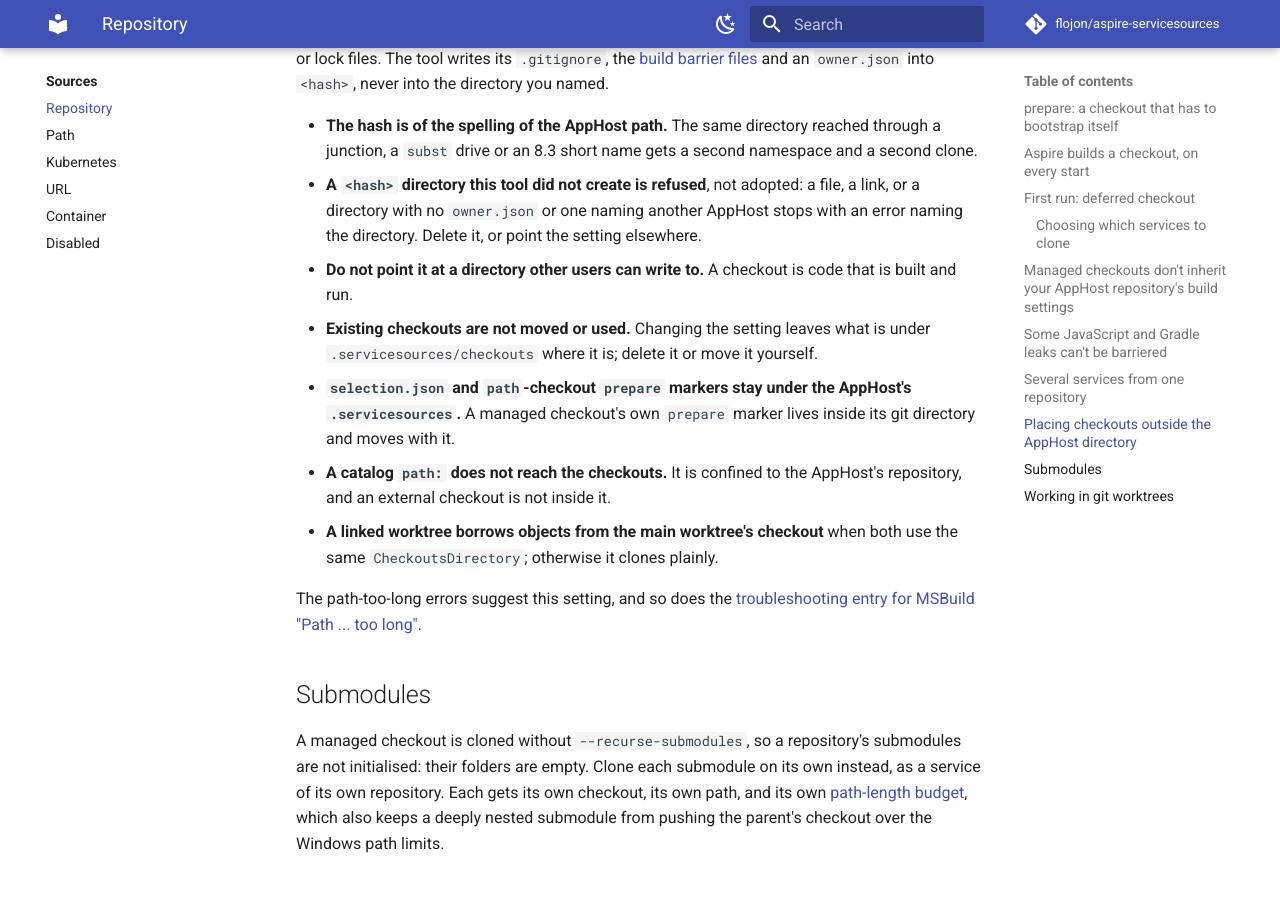
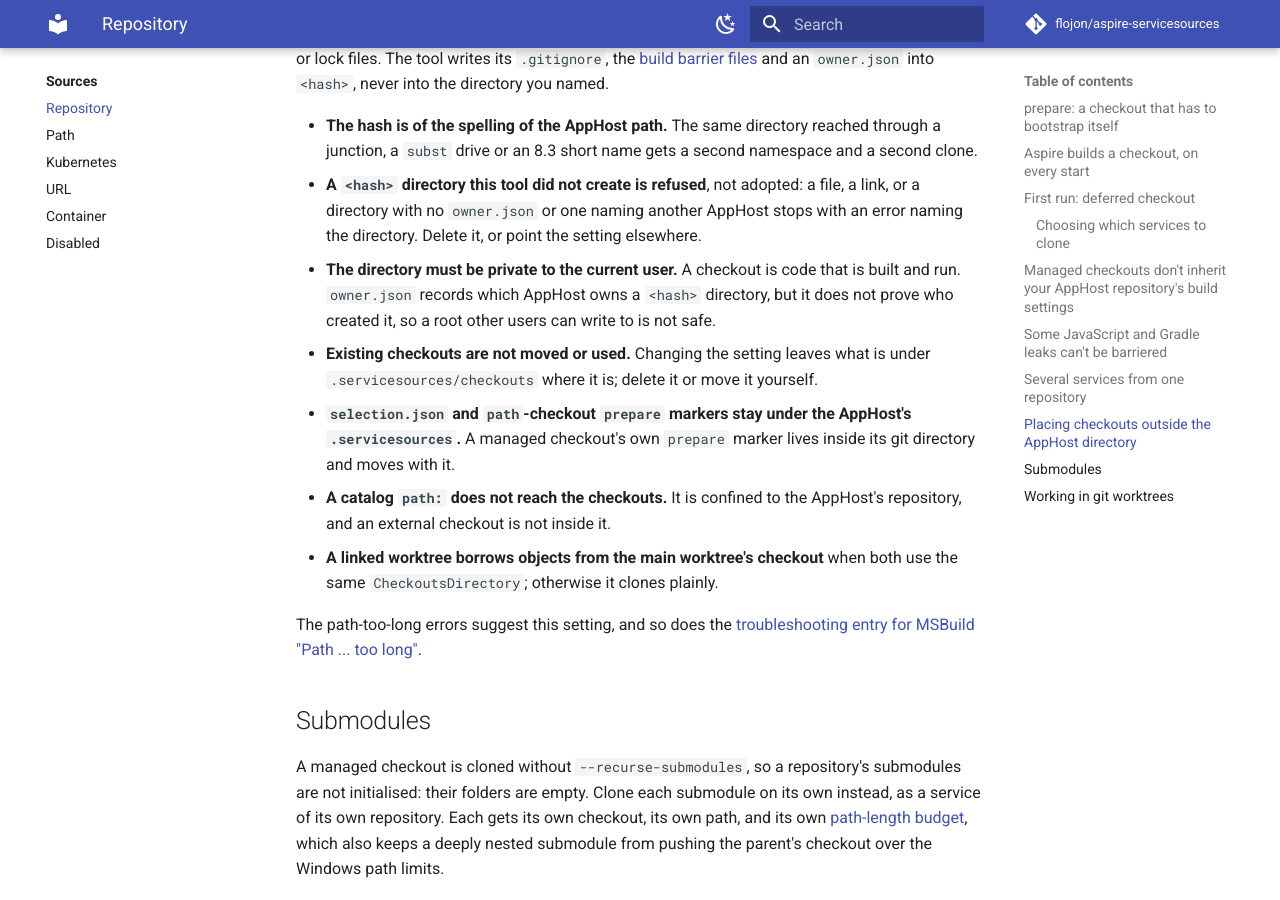
Before and after one commit to flojon/aspire-servicesources, an MkDocs documentation site: the page built from docs/sources/repository.md, in a window 1280 px wide and 900 px high, scrolled down 21228 px. Built offline with MkDocs 1.6.1 and Material for MkDocs 9.7.7, drawn with Linux system fonts in a browser that asks for light colours; comment, search, counter and statistics services are not loaded.

Commit message:
Require the CheckoutsDirectory root to be user-private (#475)
owner.json records which AppHost owns a directory but does not prove who
created it, so the configured root must be private to the current user.
Soften the changelog claim about deep AppHosts to what was measured.

Co-Authored-By: Claude Sonnet 5.5 <noreply@anthropic.com>

```diff
--- a/docs/sources/repository.md
+++ b/docs/sources/repository.md
@@ -887,8 +887,9 @@ other's checkouts, staging directories or lock files. The tool writes its `.giti
 - **A `<hash>` directory this tool did not create is refused**, not adopted: a file, a link, or a
   directory with no `owner.json` or one naming another AppHost stops with an error naming the
   directory. Delete it, or point the setting elsewhere.
-- **Do not point it at a directory other users can write to.** A checkout is code that is built and
-  run.
+- **The directory must be private to the current user.** A checkout is code that is built and run.
+  `owner.json` records which AppHost owns a `<hash>` directory, but it does not prove who created it,
+  so a root other users can write to is not safe.
 - **Existing checkouts are not moved or used.** Changing the setting leaves what is under
   `.servicesources/checkouts` where it is; delete it or move it yourself.
 - **`selection.json` and `path`-checkout `prepare` markers stay under the AppHost's
```
Also changed, not shown: CHANGELOG.md (+2 -2 lines).
